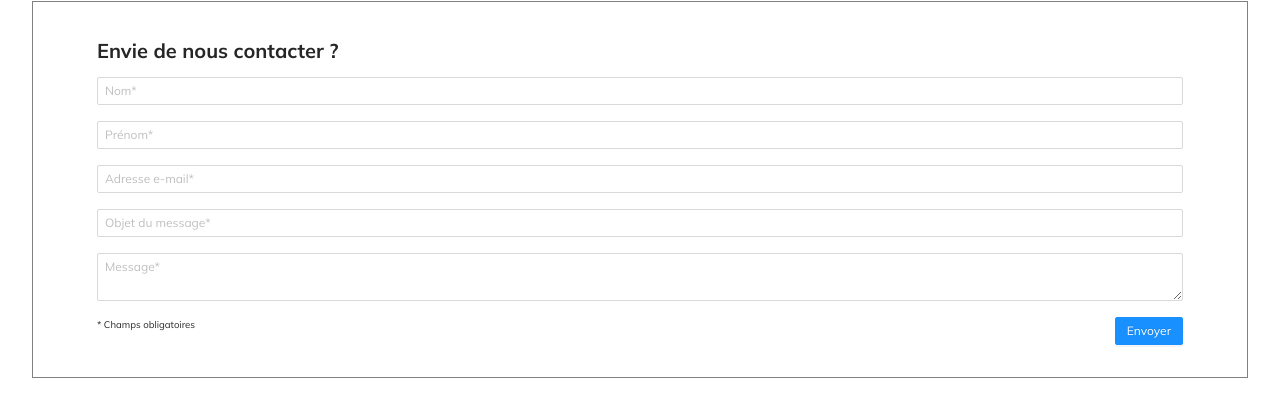
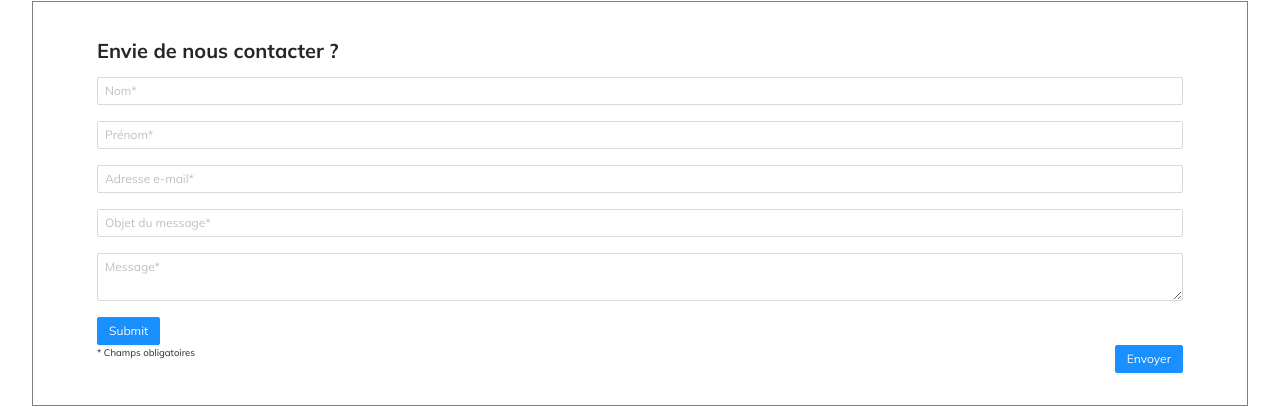
Before and after one commit to lajcf/ajcf, a Next.js app in the folder ajcf-new-site/: page /contact in a window 1280 px wide. Shown: the part 442-849 px from the top of the page. Built offline with nearby package versions, Linux system fonts and the light colour scheme.

Commit message:
eng: WIP contactForm

```diff
--- a/ajcf-new-site/components/Administrative/ContactComponents/ContactForm.tsx
+++ b/ajcf-new-site/components/Administrative/ContactComponents/ContactForm.tsx
@@ -1,12 +1,17 @@
 import React from "react";
 import { Form, Input, Button } from "antd";
 import styles from "./Contact.module.scss";
+
+const onFinish = (values: any) => {
+  console.log("Success:", values);
+};
 
 export const ContactForm = () => {
   return (
     <section className={styles.contactFormSection}>
       <h4>Envie de nous contacter ?</h4>
-      <Form>
+      <Form name="contact" onFinish={onFinish} method="POST" data-netlify="true">
+        <input type="hidden" name="contact-form" value="contact" />
         <Form.Item name="lastName">
           <Input placeholder="Nom*" />
         </Form.Item>
@@ -22,6 +27,9 @@ export const ContactForm = () => {
         <Form.Item name="messageContent">
           <Input.TextArea placeholder="Message*" />
         </Form.Item>
+        <Button type="primary" htmlType="submit">
+          Submit
+        </Button>
       </Form>
       <div className={styles.formBottom}>
         <small className={styles.asteriskDescription}>* Champs obligatoires</small>
```
